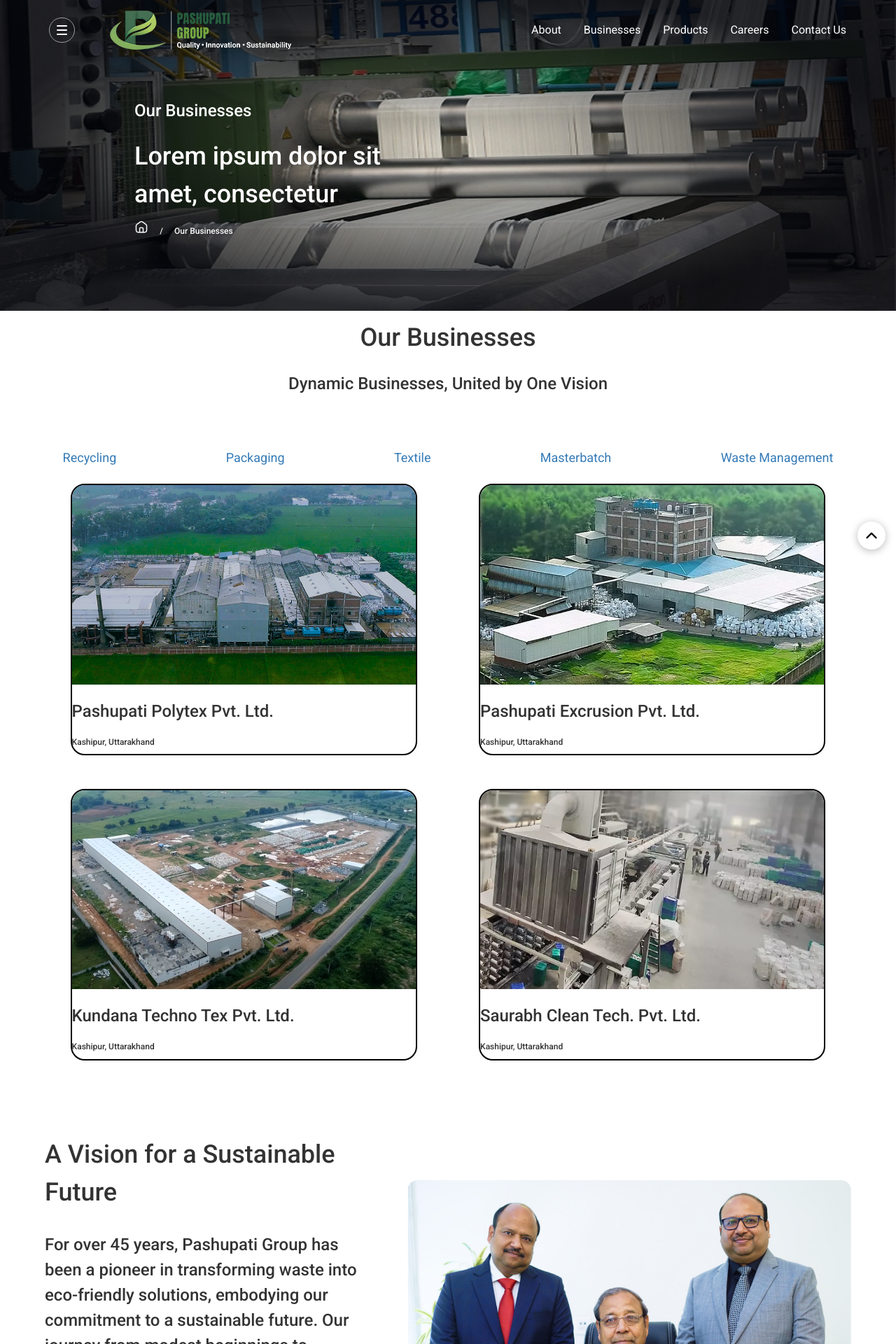
After one commit to vishuchaudhary4746/Pasupati, a PHP site: page /business-listing-page.php in a window 1280 px wide. The commit adds this page. Shown: the top 1920 px of the page at 70% size. Run offline with PHP 8.4, Linux system fonts and the light colour scheme; some libraries are stand-ins or nearby versions; some web fonts are replaced.

Commit message:
11-aug changes

```diff
--- /dev/null
+++ b/business-listing-page.php
@@ -0,0 +1,104 @@
+<!DOCTYPE html>
+<html lang="en">
+<?php include('head.php') ?>
+<link rel="stylesheet" href="business-listing.css">
+<body>
+    <?php include('header.php') ?>
+    <div id="business-bg-div"><img id="business-bg" src="images/image 837.jpg" alt=""></div>
+    <section id="section-1">
+        <div id="section-1-container">
+            <h3>Our Businesses</h3>
+
+            <h1>Lorem ipsum dolor sit <br> amet, consectetur</h1>
+            <div id="section-1-footer">
+                <img src="images/home-03.png" alt="">
+                <h6>/</h6>
+                <h6>Our Businesses</h6></div>
+        </div>
+    </section>
+    <section id="section-2">
+        <h1>Our Businesses</h1>
+        <h3>Dynamic Businesses, United by One Vision</h3>
+
+    </section>
+    <section id="section-3">
+        <div><a href="">Recycling</a></div>
+        <div><a href="">Packaging</a></div>
+        <div><a href="">Textile</a></div>
+        <div><a href="">Masterbatch</a></div>
+        <div><a href="">Waste Management</a></div>
+    </section>
+    <section id="section-4">
+
+        <div id="section-4-upr">
+            <div class="section-4-imgbox">
+                <img src="images/image 834.png" alt="">
+                <h3>Pashupati Polytex Pvt. Ltd.</h3>
+                <h6>Kashipur, Uttarakhand</h6>
+            </div>
+            <div class="section-4-imgbox">
+                <img src="images/image 834 (1).png" alt="">
+                <h3>Pashupati Excrusion Pvt. Ltd.</h3>
+                <h6>Kashipur, Uttarakhand</h6>
+            </div>
+        </div>
+        <div id="section-4-lower">
+            <div class="section-4-imgbox">
+                <img src="images/image 834 (2).png" alt="">
+                <h3>Kundana Techno Tex Pvt. Ltd.</h3>
+                <h6>Kashipur, Uttarakhand</h6>
+            </div>
+            <div class="section-4-imgbox">
+                <img src="images/image 834 (3).png" alt="">
+                <h3>Saurabh Clean Tech. Pvt. Ltd.</h3>
+                <h6>Kashipur, Uttarakhand</h6>
+            </div>
+        </div>
+    </section>
+    <section id="section-5">
+        <div id="section-5-left">
+            <h1>A Vision for a Sustainable Future</h1>
+            <h3>For over 45 years, Pashupati Group has been a pioneer in transforming waste into eco-friendly solutions, embodying our commitment to a sustainable
+future. Our journey from modest beginnings to becoming a leader in waste-to-value transformation reflects our dedication to innovation and
+environmental stewardship. Today, we stand as a trailblazer in transforming challenges into opportunities for a better world.</h3>
+        </div>
+        <div id="section-5-right">
+            <img src="images/Frame 387.jpg" alt="">
+        </div>
+
+    </section>
+    <section id="section-6">
+        <div class="section-6-div">
+            <img src="images/Layer_1.svg" alt="">
+            <h3>Heading</h3>
+            <h6>Processing Capacity Per Annum</h6>
+        </div>
+        <div class="section-6-div">
+            <img src="images/Layer_1 (1).svg" alt="">
+            <h3>Heading</h3>
+            <h6>Global Network Offices</h6>
+        </div>
+        <div class="section-6-div">
+            <img src="images/Layer_1 (2).svg" alt="">
+            <h3>Heading</h3>
+            <h6>Manufacturing Units in India</h6>
+        </div>
+        <div class="section-6-div">
+            <img src="images/Layer_1 (3).svg" alt="">
+            <h3>Heading</h3>
+            <h6>Exporting Countries</h6>
+        </div>
+        <div class="section-6-div">
+            <img src="images/Layer_1 (4).svg" alt="">
+            <h3>Heading</h3>
+            <h6>Sectors Served</h6>
+        </div>
+        <div class="section-6-div">
+            <img src="images/Layer_1 (5).svg" alt="">
+            <h3>Heading</h3>
+            <h6>Happy Family of Pashupati</h6>
+        </div>
+    </section>
+    <?php include('footer.php') ?>
+</body>
+</html>
--- /dev/null
+++ b/business-listing.css
@@ -0,0 +1,123 @@
+#business-bg-div {
+    position: relative;
+    width: 100%;
+    height: auto;
+}
+
+#business-bg-div img {
+    width: 100%;
+    height: auto;
+    object-fit: cover;
+    display: block;
+}
+
+#section-1-container {
+    position: absolute;
+    top: 15%;          /* vertically center */
+    left: 15%;         /* horizontally center */
+    color: white;      /* make text visible over image */
+    z-index: 2;        /* ensure it stays above image */
+}
+#section-1-footer{
+    width: 40%;
+    display: flex;
+    flex-direction: row;
+    justify-content: space-between;
+
+}
+#section-1-footer img{
+    width: 20px;
+    height: 20px;
+}
+#section-2{
+    display: flex;
+    flex-direction: column;
+    justify-content: center;
+    align-items: center;
+    width: 100%;
+}
+#section-2 h1{
+    line-height: 100%;
+}
+#section-2 h3{
+    line-height: 150%;
+}
+
+#section-3{
+    display: flex;
+    flex-direction: row;
+    justify-content: space-between;
+    align-items: center;
+    width: 100%;
+    padding-top: 5%;
+    padding-left: 7%;
+    padding-right: 7%;
+}
+#section-4{
+    display: flex;
+    flex-direction: column;
+    justify-content: center;
+    align-items: center;
+}
+#section-4-upr, #section-4-lower{
+    display: flex;
+    flex-direction: row;
+    justify-content: space-between;
+    align-items: center;
+    width: 100%;
+    padding: 1%;
+    padding-left: 7%;
+    padding-right: 7%;
+}
+
+.section-4-imgbox{
+    width: 45%;
+    height: auto;
+    display: flex;
+    flex-direction: column;
+    align-items: left;
+    border: 2px solid black;
+    border-radius: 20px;
+    margin: 1%;
+    overflow: hidden;
+}
+.section-4-imgbox img{
+    width: 100%;
+}
+#section-5{
+    display: flex;
+    flex-direction: row;
+    justify-content: space-between;
+    align-items: center;
+    width: 100%;
+    padding: 5%;
+}
+#section-5-left{
+    display: flex;
+    flex-direction: column;
+    justify-content: center;
+    width: 40%;
+}
+#section-5-right{
+    width: 55%;
+    overflow: hidden;
+}
+#section-5-right img{
+    width: 100%;
+}
+
+#section-6{
+    display: flex;
+    flex-direction: row;
+    justify-content: space-between;
+    padding: 2%;
+    width: 100%;
+}
+.section-6-div{
+    width: 20%;
+    display: flex;
+    flex-direction: column;
+    justify-content: center;
+    align-items: center;
+    margin: 1%;
+}
--- a/header.php
+++ b/header.php
@@ -38,7 +38,7 @@
 			  </div>
 			</div>
 		</li>
-        <li class="dropdown"><a href="#">Businesses</a>
+        <li class="dropdown"><a href="business-listing-page.php">Businesses</a>
 			<div class="dropdown-content multi-col">
 			  <div class="header">
 				<h2>Our Businesses</h2>
```
Also changed, not shown: images/Frame 387.jpg (added), images/Frame 387.png (added), images/Layer_1 (1).svg (added), images/Layer_1 (2).svg (added), images/Layer_1 (3).svg (added), images/Layer_1 (4).svg (added), images/Layer_1 (5).svg (added), images/Layer_1.png (added), images/Layer_1.svg (added), images/home-03.png (added), images/image 834 (1).png (added), images/image 834 (2).png (added), images/image 834 (3).png (added), images/image 834.png (added), 1 more files.
